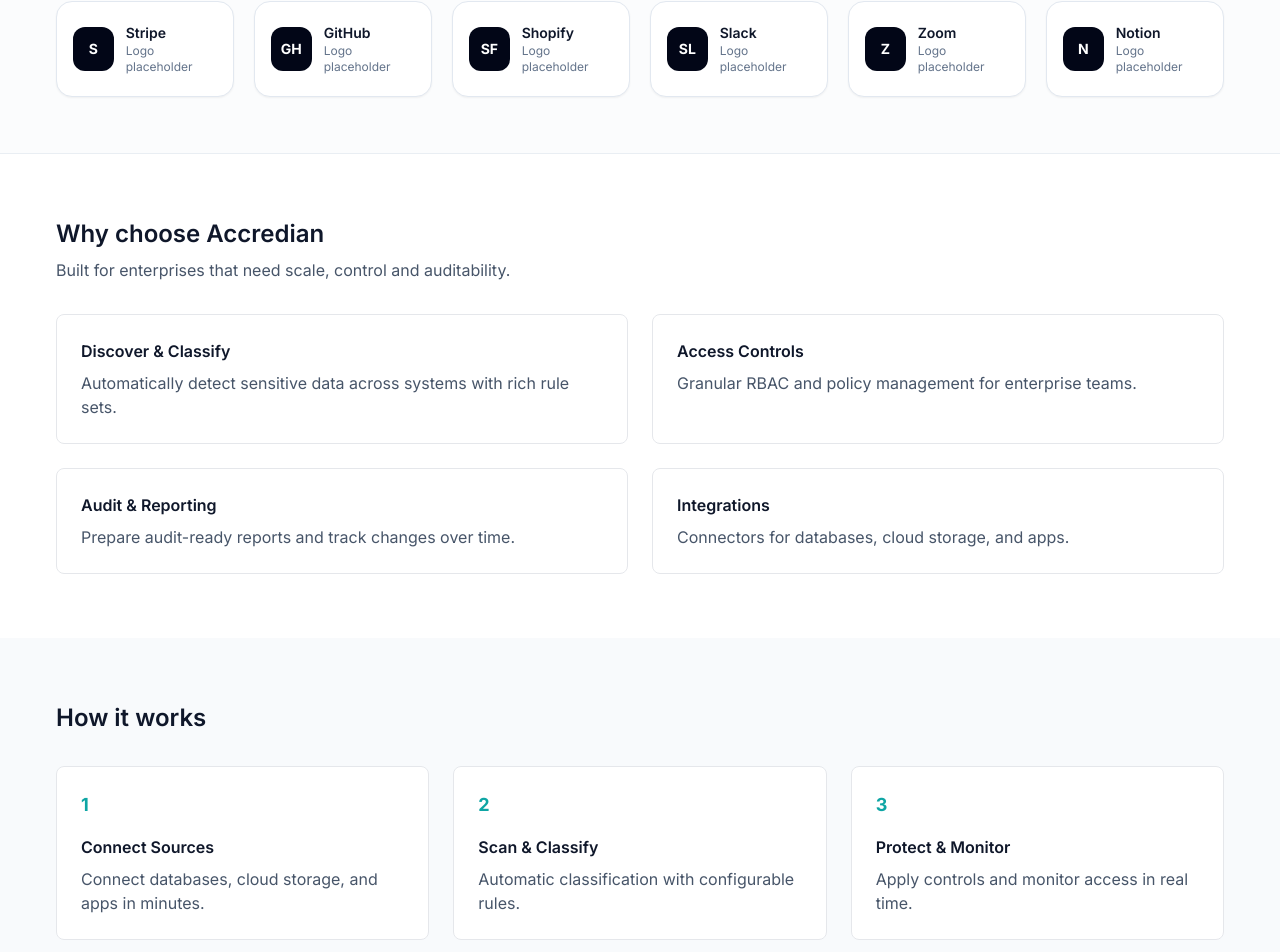
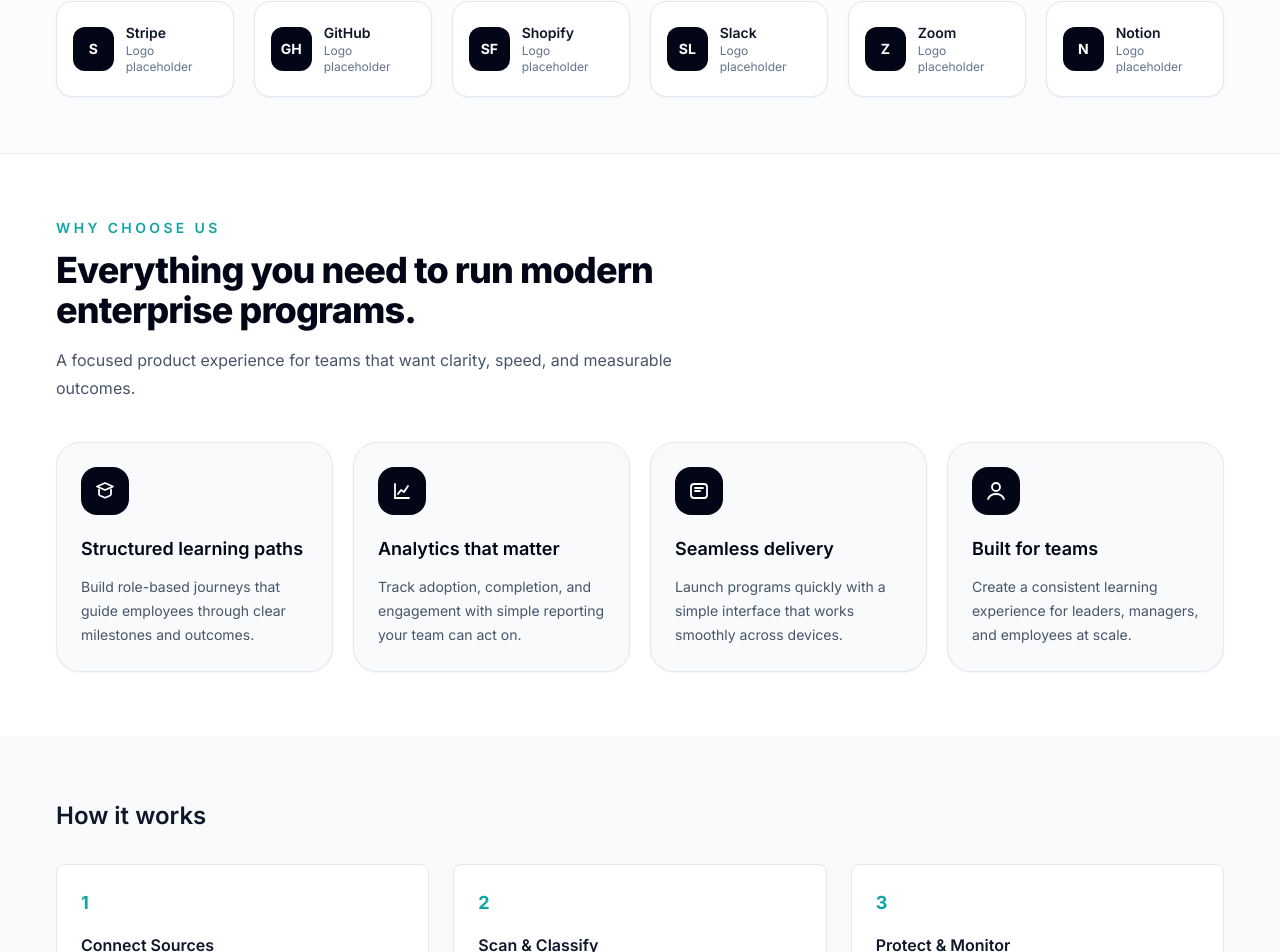
Before and after one commit to AarohiSharma5/Accredian-Project, a Next.js app: page / in a window 1280 px wide. Shown: the part 879-1831 px from the top of the page. Built offline with nearby package versions, Linux system fonts and the light colour scheme.

Commit message:
Adding 4 feature cards with inline icons

```diff
--- a/components/Features.js
+++ b/components/Features.js
@@ -1,21 +1,72 @@
 const items = [
-  { title: 'Discover & Classify', desc: 'Automatically detect sensitive data across systems with rich rule sets.' },
-  { title: 'Access Controls', desc: 'Granular RBAC and policy management for enterprise teams.' },
-  { title: 'Audit & Reporting', desc: 'Prepare audit-ready reports and track changes over time.' },
-  { title: 'Integrations', desc: 'Connectors for databases, cloud storage, and apps.' },
+  {
+    title: 'Structured learning paths',
+    desc: 'Build role-based journeys that guide employees through clear milestones and outcomes.',
+    icon: (
+      <svg viewBox="0 0 24 24" fill="none" className="h-6 w-6" aria-hidden="true">
+        <path d="M4 7.5L12 4l8 3.5-8 3.5-8-3.5Z" stroke="currentColor" strokeWidth="1.8" strokeLinejoin="round" />
+        <path d="M6 10.5v4.2c0 .8.5 1.6 1.3 2l4.7 2.1 4.7-2.1c.8-.4 1.3-1.1 1.3-2v-4.2" stroke="currentColor" strokeWidth="1.8" strokeLinecap="round" strokeLinejoin="round" />
+      </svg>
+    ),
+  },
+  {
+    title: 'Analytics that matter',
+    desc: 'Track adoption, completion, and engagement with simple reporting your team can act on.',
+    icon: (
+      <svg viewBox="0 0 24 24" fill="none" className="h-6 w-6" aria-hidden="true">
+        <path d="M5 19V5" stroke="currentColor" strokeWidth="1.8" strokeLinecap="round" />
+        <path d="M5 19h14" stroke="currentColor" strokeWidth="1.8" strokeLinecap="round" />
+        <path d="M8 15l3-4 3 2 4-6" stroke="currentColor" strokeWidth="1.8" strokeLinecap="round" strokeLinejoin="round" />
+      </svg>
+    ),
+  },
+  {
+    title: 'Seamless delivery',
+    desc: 'Launch programs quickly with a simple interface that works smoothly across devices.',
+    icon: (
+      <svg viewBox="0 0 24 24" fill="none" className="h-6 w-6" aria-hidden="true">
+        <rect x="4" y="5" width="16" height="14" rx="3" stroke="currentColor" strokeWidth="1.8" />
+        <path d="M8 9h8M8 12h5" stroke="currentColor" strokeWidth="1.8" strokeLinecap="round" />
+      </svg>
+    ),
+  },
+  {
+    title: 'Built for teams',
+    desc: 'Create a consistent learning experience for leaders, managers, and employees at scale.',
+    icon: (
+      <svg viewBox="0 0 24 24" fill="none" className="h-6 w-6" aria-hidden="true">
+        <path d="M12 12a4 4 0 1 0 0-8 4 4 0 0 0 0 8Z" stroke="currentColor" strokeWidth="1.8" />
+        <path d="M4 20c1.5-3.4 4.3-5 8-5s6.5 1.6 8 5" stroke="currentColor" strokeWidth="1.8" strokeLinecap="round" strokeLinejoin="round" />
+      </svg>
+    ),
+  },
 ]
 
-export default function Features(){
+export default function Features() {
   return (
-    <section id="features" className="section">
+    <section id="features" className="section bg-white">
       <div className="container">
-        <h2 className="text-2xl font-semibold">Why choose Accredian</h2>
-        <p className="text-slate-600 mt-2">Built for enterprises that need scale, control and auditability.</p>
-        <div className="mt-8 grid gap-6 md:grid-cols-2">
-          {items.map((it, idx) => (
-            <div key={idx} className="p-6 border rounded-lg hover:shadow-md transition bg-white animate-fade-in-up">
-              <h3 className="font-semibold">{it.title}</h3>
-              <p className="text-slate-600 mt-2">{it.desc}</p>
+        <div className="max-w-2xl">
+          <p className="text-sm font-semibold uppercase tracking-[0.24em] text-accent">Why choose us</p>
+          <h2 className="mt-3 text-3xl font-extrabold tracking-tight text-slate-950 sm:text-4xl">
+            Everything you need to run modern enterprise programs.
+          </h2>
+          <p className="mt-4 text-base leading-7 text-slate-600">
+            A focused product experience for teams that want clarity, speed, and measurable outcomes.
+          </p>
+        </div>
+
+        <div className="mt-10 grid gap-5 sm:grid-cols-2 xl:grid-cols-4">
+          {items.map((item) => (
+            <div
+              key={item.title}
+              className="group rounded-3xl border border-slate-200 bg-slate-50 p-6 shadow-sm transition duration-300 hover:-translate-y-1 hover:border-accent/30 hover:bg-white hover:shadow-lg"
+            >
+              <div className="flex h-12 w-12 items-center justify-center rounded-2xl bg-slate-950 text-white transition duration-300 group-hover:bg-accent">
+                {item.icon}
+              </div>
+              <h3 className="mt-5 text-lg font-semibold text-slate-950">{item.title}</h3>
+              <p className="mt-3 text-sm leading-6 text-slate-600">{item.desc}</p>
             </div>
           ))}
         </div>
```
